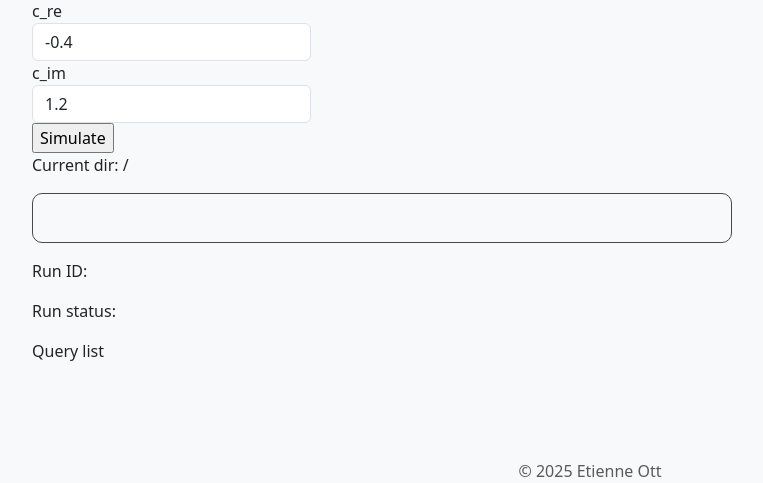
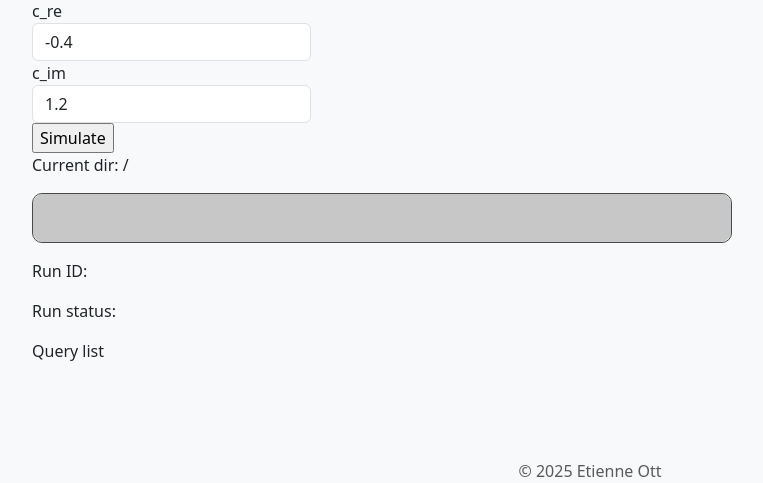
Before and after one commit to QuaSi-Software/simon, a Flask app: page / in a window 1280 px wide. Shown: the part 213-696 px from the top of the page, without its empty margins (50-813 px from the left). Run offline with Flask 3, Linux system fonts and the light colour scheme; the visitor is signed in with stand-in values (Sample User, id 1); data that the repository does not hold is empty.

Commit message:
Add element to block interaction with the NC file list while requests are processed.

```diff
--- a/webapp/simon_webapp/static/main.js
+++ b/webapp/simon_webapp/static/main.js
@@ -90,6 +90,8 @@ async function switch_directory(item) {
 }
 
 async function fetch_nc_file_list() {
+    by_id("nc-file-list-blocker").classList.remove("hidden")
+
     let curr_dir = by_id("nc-current-dir").dataset.dirname
 
     let response = await fetch(
@@ -122,7 +124,7 @@ async function fetch_nc_file_list() {
         }
     })
 
-    by_id('nc-file-list').innerHTML = (
+    by_id('nc-file-list-items').innerHTML = (
         '<ul class="no-bullet">'
         + '<li class="nc-file-list-dir" data-dirname="..">|\>&nbsp;..</li>'
         + items.join("\n") + "</ul>"
@@ -134,6 +136,8 @@ async function fetch_nc_file_list() {
             switch_directory(item)
         }
     })
+
+    by_id("nc-file-list-blocker").classList.add("hidden")
 }
 
 async function start_simulation() {
--- a/webapp/simon_webapp/static/style.css
+++ b/webapp/simon_webapp/static/style.css
@@ -6,15 +6,33 @@
     list-style: none;
 }
 
+.hidden {
+    visibility: hidden;
+}
+
 #nc-file-list {
     border: 1px solid #494949;
     border-radius: 10px;
     width: 700px;
     min-height: 50px;
+    position: relative;
+}
+
+#nc-file-list-blocker {
+    position: absolute;
+    border-radius: 10px;
+    width: 100%;
+    height: 100%;
+    cursor: wait;
+    z-index: 9999;
+    background: rgba(0,0,0,0.2);
+}
+
+#nc-file-list-items {
     overflow-x: auto;
 }
 
-#nc-file-list ul li {
+#nc-file-list-items ul li {
     white-space: nowrap;
 }
 
--- a/webapp/simon_webapp/templates/index.html
+++ b/webapp/simon_webapp/templates/index.html
@@ -41,7 +41,10 @@
         <span>Current dir: </span>
         <span id="nc-current-dir" data-dirname="">/</span>
       </p>
-      <div id="nc-file-list"></div>
+      <div id="nc-file-list">
+        <div id="nc-file-list-blocker" class="hidden"></div>
+        <div id="nc-file-list-items"></div>
+      </div>
 
       <p><div id="simulation-results"></div></p>
       <p>Run ID: <span id="run-id"></span></p>
```
